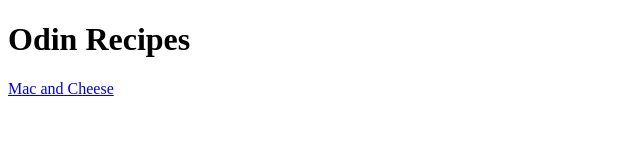
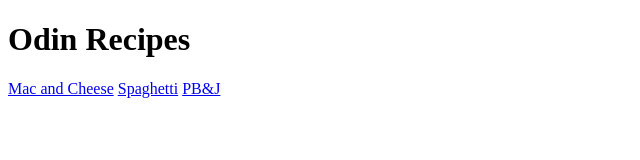
Before and after one commit to steinguy/odin-recipes, a plain HTML site: page index.html in a window 1280 px wide. Shown: the whole page, without its empty margins (0-640 px from the left). Drawn offline with Linux system fonts and the light colour scheme.

Commit message:
add spaghetti link, add pbj link

```diff
--- a/index.html
+++ b/index.html
@@ -8,5 +8,7 @@
     <body>
         <h1>Odin Recipes</h1>
         <a href="recipes/mac-cheese.html">Mac and Cheese</a>
+        <a href="recipes/spaghetti.html">Spaghetti</a>
+        <a href="recipes/pbj-sandwich.html">PB&J</a>
     </body>
 </html>
```
